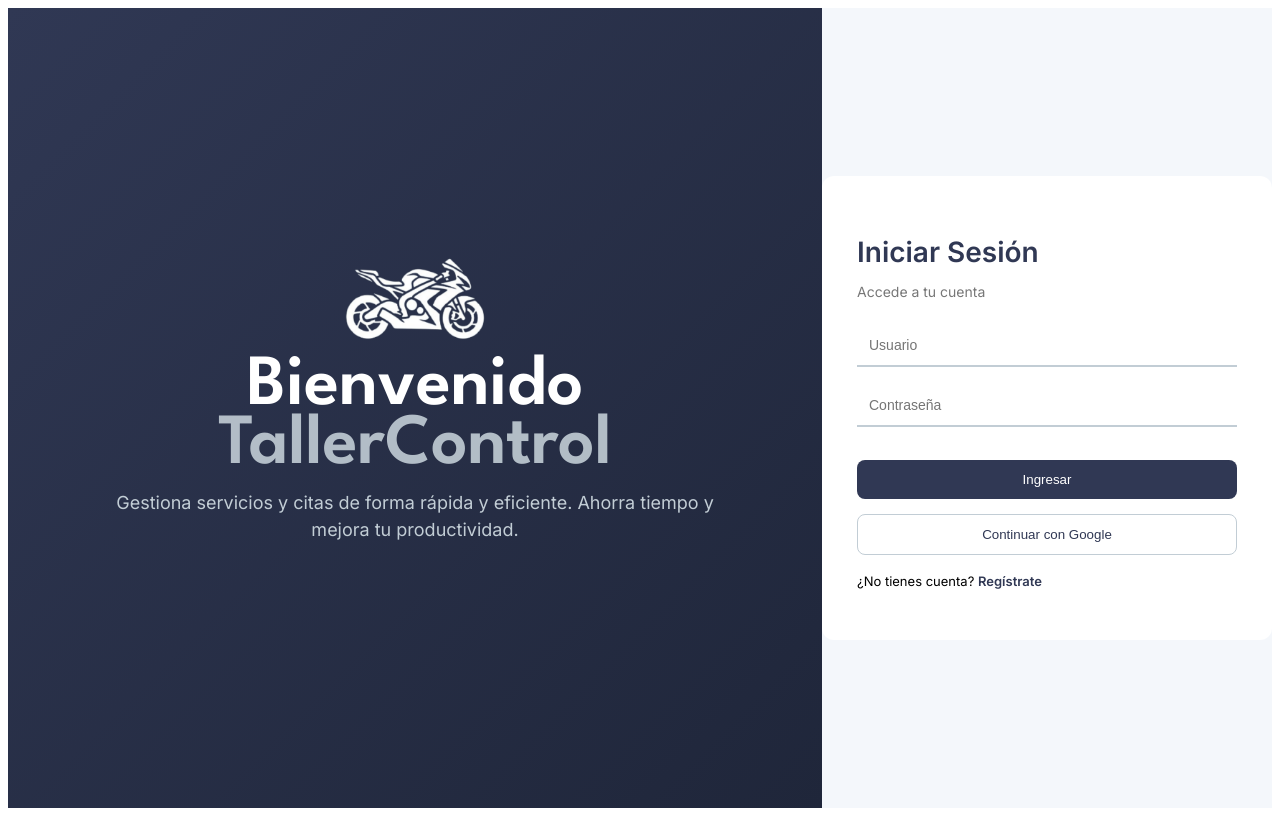
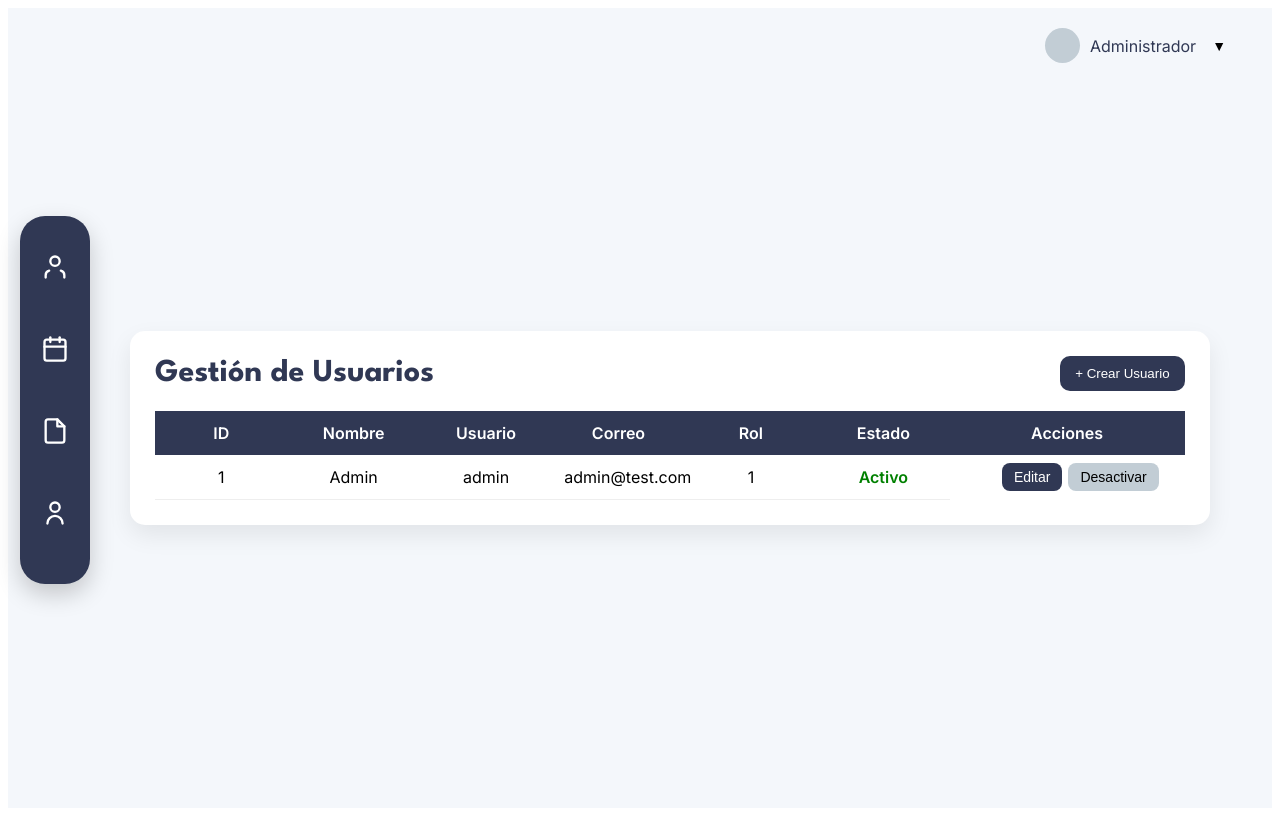
Before and after one commit to jahidemcob/JJ_FRONTEND, an Angular app: page /admin/usuarios in a window 1280 px wide. Before the commit this address led to /login. Built offline with nearby package versions, Linux system fonts and the light colour scheme.

Commit message:
interfaaz visual lista usuarios 100% terminada

```diff
--- a/src/app/core/guards/auth-guard.ts
+++ b/src/app/core/guards/auth-guard.ts
@@ -9,7 +9,7 @@ export const authGuard: CanActivateFn = (route) => {
 
   // 🔐 Validar sesión
   if (!authService.isLoggedIn()) {
-    return router.createUrlTree(['/login']);
+    return true;
   }
 
   // 🎯 Rol desde JWT
--- a/src/app/features/usuarios/pages/lista-usuarios/lista-usuarios.css
+++ b/src/app/features/usuarios/pages/lista-usuarios/lista-usuarios.css
@@ -54,10 +54,12 @@
   text-align: center;
 }
 
+/* 🔥 SOLUCIÓN AQUÍ */
 .table-scroll {
   max-height: 380px;
   overflow-y: auto;
   overflow-x: hidden;
+  scrollbar-gutter: stable; /* 👈 clave para alinear siempre */
 }
 
 .body-table {
@@ -66,7 +68,7 @@
   table-layout: fixed;
 }
 
-.body-table td {
+.body-table td:not(:last-child) {
   padding: 12px;
   border-bottom: 1px solid #eee;
   text-align: center;
@@ -87,8 +89,9 @@
   display: flex;
   justify-content: flex-end;
   gap: 6px;
-  padding-right: 10px; /* ajusta este valor hasta que quede donde quieres */
+  padding-right: 10px;
 }
+
 .btn-edit, .btn-state {
   padding: 6px 12px;
   border-radius: 8px;
```
Also changed, not shown: src/app/features/usuarios/pages/lista-usuarios/lista-usuarios.html (line endings or trailing spaces).
